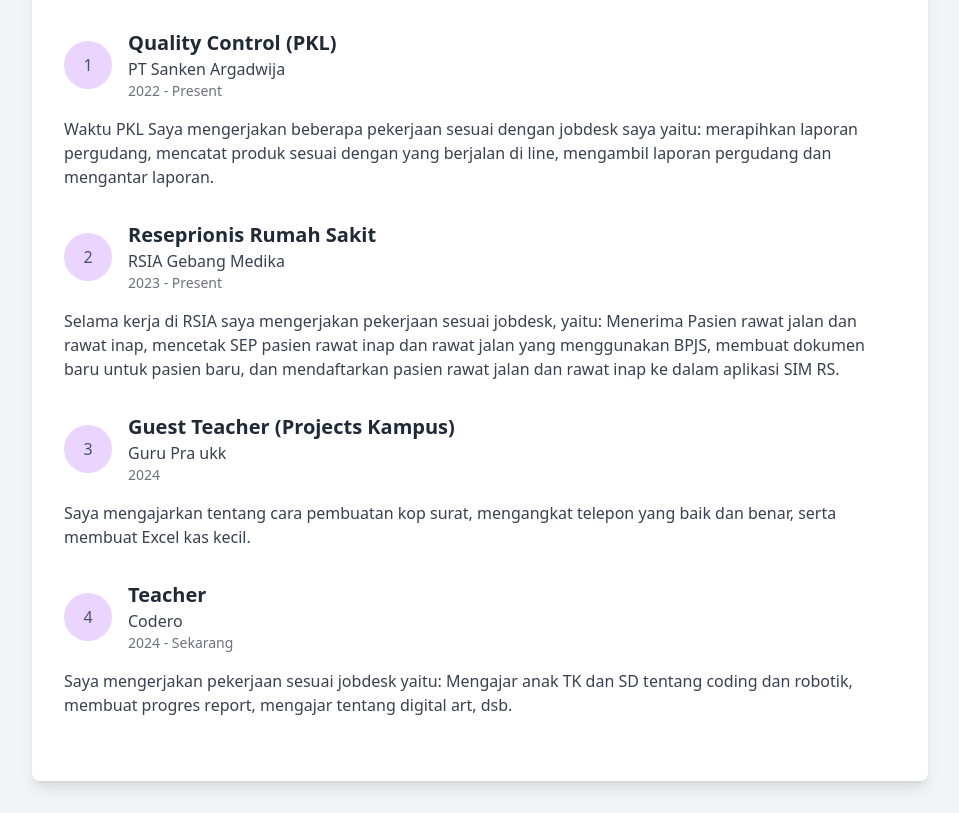
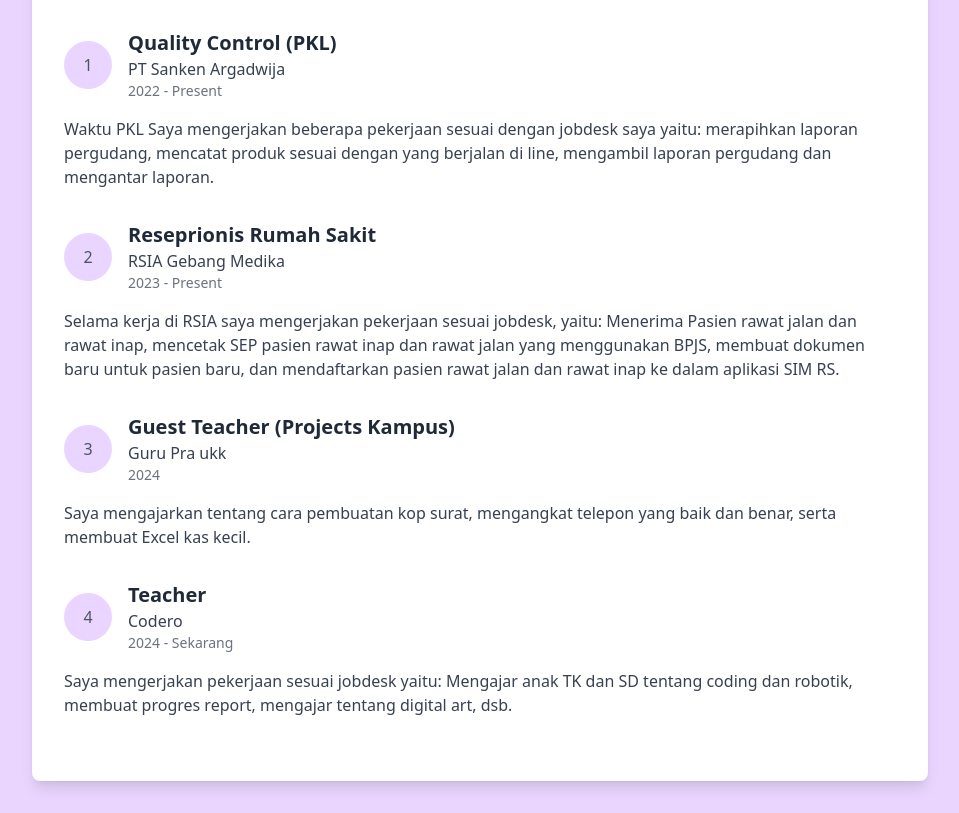
Before and after one commit to apakelah/wa, a plain HTML site: page experience.html in a window 1280 px wide. Shown: the part 127-940 px from the top of the page, without its empty margins (160-1119 px from the left). Drawn offline with nearby package versions, Linux system fonts and the light colour scheme.

Commit message:
experience.html

```diff
--- a/experience.html
+++ b/experience.html
@@ -6,7 +6,7 @@
   <title>Experience</title>
   <script src="https://cdn.tailwindcss.com"></script>
 </head>
-<body class="bg-gray-100 text-gray-800">
+<body class="bg-purple-200 text-gray-800">
 
   <!-- Full Screen Container -->
   <div class="min-h-screen flex items-start justify-center px-4 sm:px-8 py-8">
```
